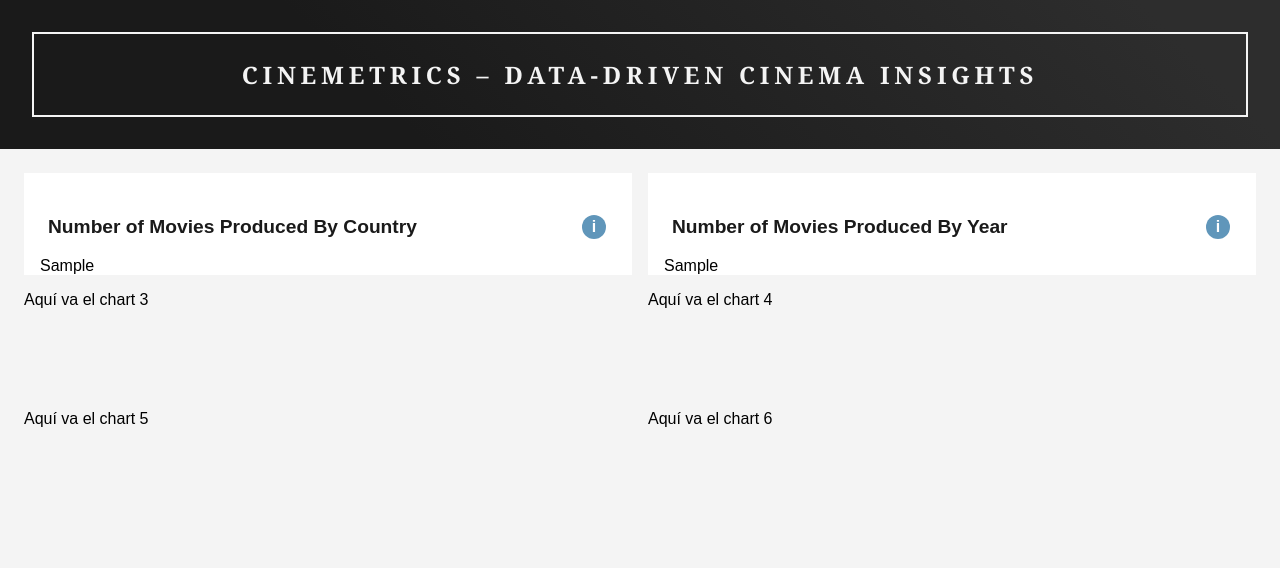
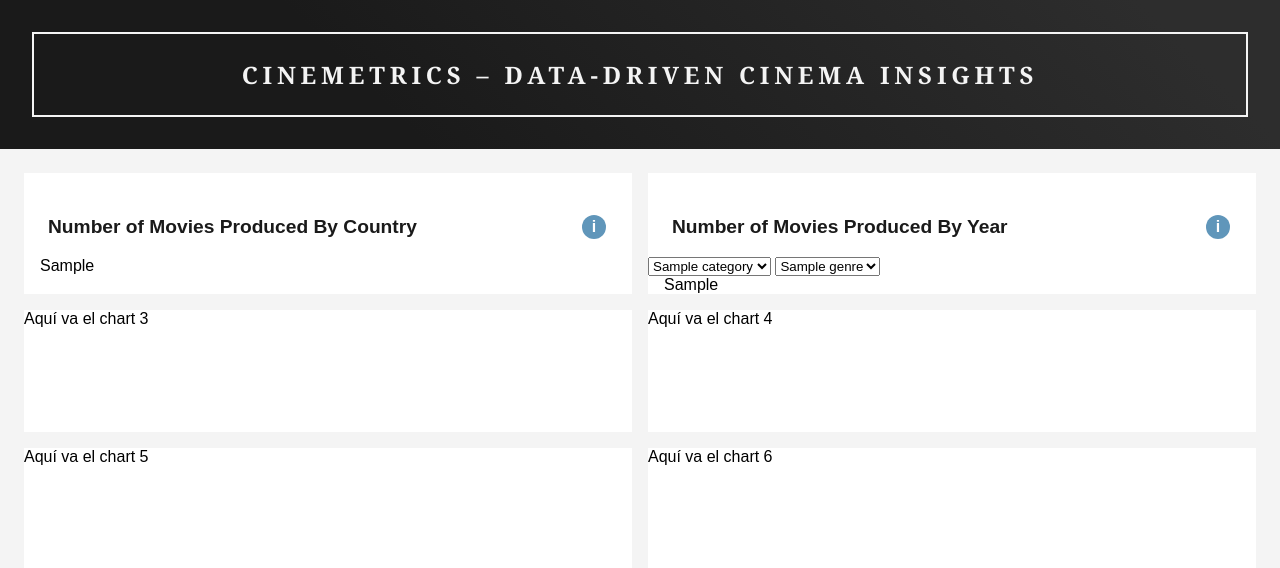
Before and after one commit to avillagran801/cinema-dashboard, a Flask app: template templates/dashboard.html in a window 1280 px wide. Shown: the top 568 px of the page. Run offline with Flask 3, Linux system fonts and the light colour scheme; the template is opened without the code that fills it: most values are stand-ins (such as "Sample title", 1, 10 or a date in 2020); parts of the project's set-up code (start-up, migrations or seed data) failed here and were passed over.

Commit message:
Working on the release chart

```diff
--- a/app.py
+++ b/app.py
@@ -2,6 +2,7 @@ from flask import Flask, render_template, request
 import plotly.express as px
 from charts.choropleth_chart import create_choropleth
 from charts.releases_chart import create_releases_chart
+from data.selector_options import categories_list, genres_list, countries_list
 
 app = Flask(__name__)
 
@@ -14,9 +15,12 @@ def dashboard():
 
   return render_template(
     "dashboard.html",
+    category_options=categories_list,
+    genre_options=genres_list,
+    country_options=countries_list,
     choropleth_chart=choropleth_chart,
     releases_chart=releases_chart
   )
 
 if __name__ == "__main__":
-  app.run(debug=True)
+  app.run()
--- a/static/style.css
+++ b/static/style.css
@@ -4,7 +4,6 @@ body {
     margin: 0;
     /*padding: 1rem;*/
 }
-
 
 .header-container {
   position: relative;
@@ -63,6 +62,7 @@ body {
 
 .chart-container {
   display: block;
+  background-color: white;
 }
 
 .chart-header {
@@ -70,7 +70,6 @@ body {
   justify-content: space-between;
   align-items: center;
   padding: 1.5rem 1.5rem 0rem 1.5rem;
-  background-color: white;
 }
 
 .chart-title {
--- a/templates/dashboard.html
+++ b/templates/dashboard.html
@@ -51,6 +51,23 @@
               i
             </button>
           </div>
+          <div class="chart2-controls">
+            <select id="selector1">
+              {% for category in category_options %}
+              <option value="{{ category }}" >
+                {{ category }}
+              </option>
+              {% endfor %}
+            </select>
+
+            <select id="selector2">
+              {% for genre in genre_options %}
+              <option value="{{ genre }}" >
+                {{ genre }}
+              </option>
+              {% endfor %}
+            </select>
+          </div>
           <div class="chart-content">
             {{ releases_chart | safe }}
           </div>
@@ -74,6 +91,7 @@
       </div>
     </div>
 
+    <!-- Dialog component -->
     <div id="infoDialog" class="dialog-overlay">
       <div class="dialog-content">
         <button class="close-button" onClick="hideInfoDialog()">&times;</button>
@@ -82,6 +100,7 @@
       </div>
     </div>
 
+    <!-- Script to control the dialog and its content -->
     <script>
       // Function to show the dialog with custom content
       function showInfoDialog(title, message) {
```
Also changed, not shown: data/selector_options.py (added, +30 -0 lines), 1 other file.
